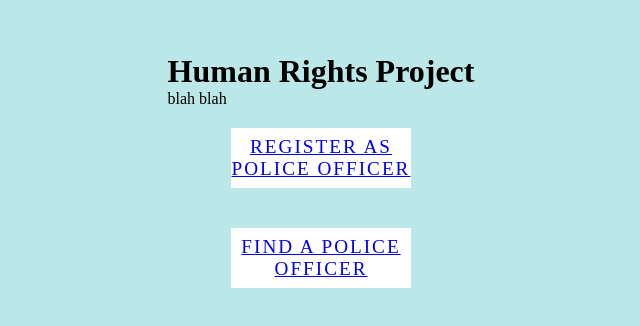
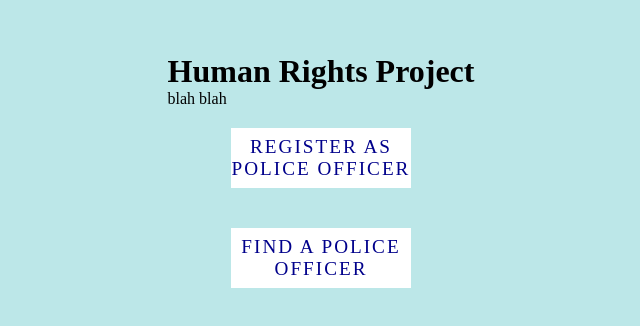
Before and after one commit to kdaanish866/HumanRightsApp, a React (Create React App) app in the folder my-rights/: page / in a window 1280 px wide. Shown: the part 220-546 px from the top of the page, without its empty margins (319-959 px from the left). Built offline with nearby package versions, Linux system fonts and the light colour scheme.

Commit message:
css edits

```diff
--- a/my-rights/src/Css/Landing.css
+++ b/my-rights/src/Css/Landing.css
@@ -50,5 +50,9 @@
     text-transform: uppercase;
     letter-spacing: 2px;
     font-size: 1.2em;
+    color: darkblue;
+}
 
+.btnBox .btn :hover:before {
+    inset: -3px;
 }
--- a/my-rights/src/Pages/Landing.js
+++ b/my-rights/src/Pages/Landing.js
@@ -12,10 +12,10 @@ return(
             <p>blah blah</p>
             <div className='btnBox'>
                 <div className='btn'>
-                    <NavLink to="/profile" className="policeProfile">Register as Police Officer</NavLink>
+                    <NavLink to="/profile" className="policeProfile" style={{ textDecoration: 'none' }}>Register as Police Officer</NavLink>
                 </div>
                 <div className='btn'>
-                    <NavLink to="/search" className="searchProfile">Find a Police Officer</NavLink>
+                    <NavLink to="/search" className="searchProfile" style={{ textDecoration: 'none' }}>Find a Police Officer</NavLink>
                 </div>
             </div>
         </div>
```
